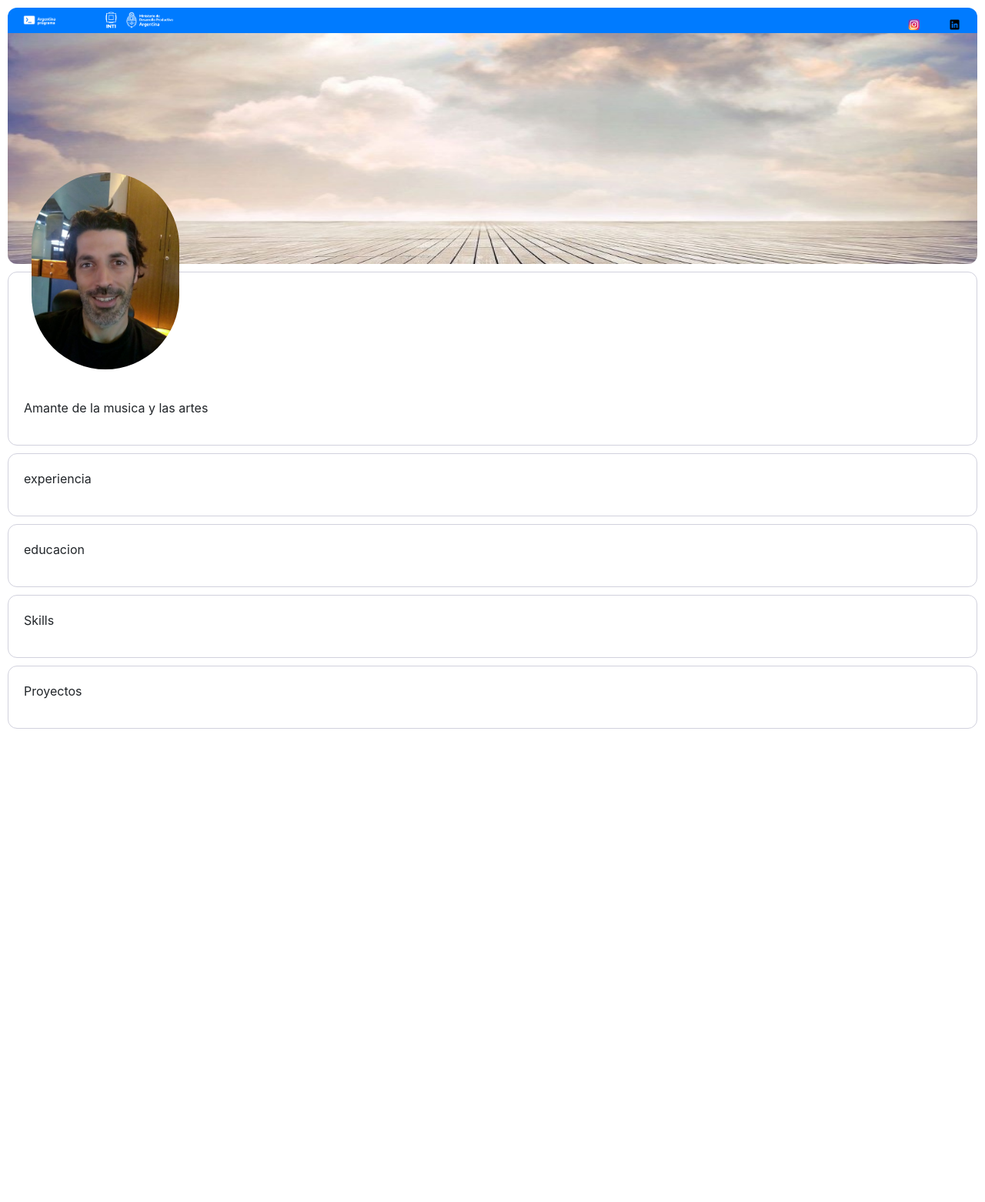
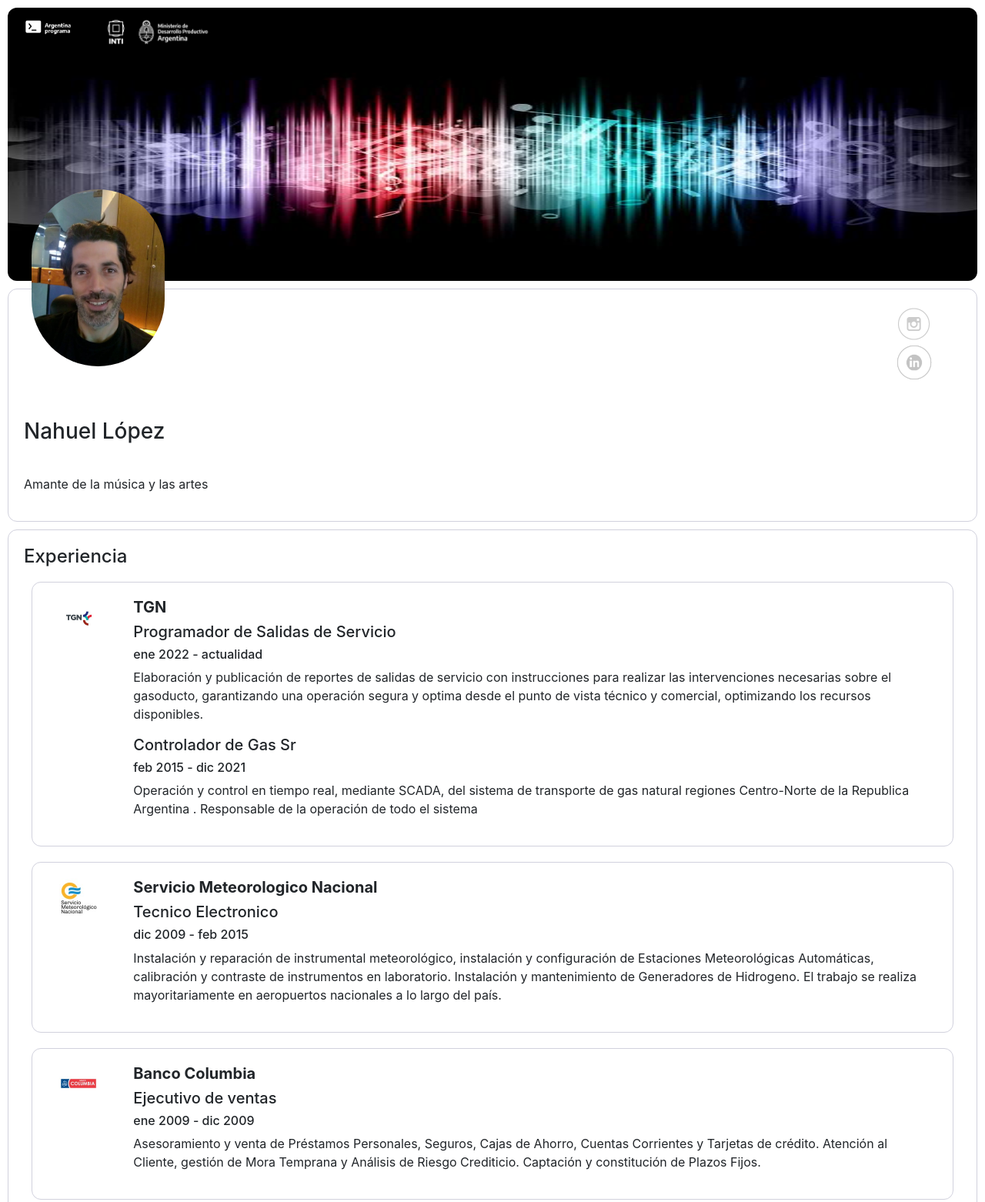
Before and after one commit to nahueltano81/Nahuel-FrontEnd, a plain HTML site: page index.html in a window 1280 px wide. Shown: the top 1562 px of the page at 77% size. Before the commit the page ends 957 px from the top, so only its background shows below. Drawn offline with nearby package versions, Linux system fonts and the light colour scheme; files whose address does not match are found by name.

Commit message:
maqueta1

```diff
--- a/index.html
+++ b/index.html
@@ -21,39 +21,95 @@
     <div id= "header" class="mat-card">
         <div id="logos" class="row bg-primary rounded-top" style="padding: 0%;">
           <div class="col-1">
-            <a href="https://argentinaprograma.inti.gob.ar"><img class= img-thumbnail src="C:\Users\Dario\Desktop\Yo programo\Nahuel-FrontEnd\Imagenes\APLogo-20-20.png" width="70%"></a>
+            <a href="https://argentinaprograma.inti.gob.ar"><img class= img-thumbnail2 src="C:\Users\Dario\Desktop\Yo programo\Nahuel-FrontEnd\Imagenes\APLogo-20-20.png" width="100px" height="100px"></a>
           </div>
-          <div class="col-10">
-            <a href="https://www.argentina.gob.ar/inti"><img class= img-thumbnail src="C:\Users\Dario\Desktop\Yo programo\Nahuel-FrontEnd\Imagenes\LogosInti.png" width="10%"></a>
-          </div>
-          <div class="col margin-top1">
-            <a href="https://www.instagram.com/nahueltano81/"><img src="C:\Users\Dario\Desktop\Yo programo\Nahuel-FrontEnd\Imagenes\pngwing.com.png" width="70%"></a>
-          </div>
-          <div class="col margin-top1">
-            <a href="https://www.linkedin.com/in/nahuel-lopez-b55433237/"><img src="C:\Users\Dario\Desktop\Yo programo\Nahuel-FrontEnd\Imagenes\linkedinlogo.png" width="70%"></a>
+          <div class="col-10 bg-primary rounded-right-top">
+            <a href="https://www.argentina.gob.ar/inti"><img class= img-thumbnail src="C:\Users\Dario\Desktop\Yo programo\Nahuel-FrontEnd\Imagenes\LogosInti.png" width="150px" height="150px"></a>
           </div>
         </div>
         <div id="imagenes" class="row">
-          <img src="C:\Users\Dario\Desktop\Yo programo\Nahuel-FrontEnd\Imagenes\background2-para-paginas-web-html.jpg" class="rounded-bottom" width="100%" height="300px">
+          <img src="C:\Users\Dario\Desktop\Yo programo\Nahuel-FrontEnd\Imagenes\fondomusica.jpg" class="rounded-bottom" width="100%" height="300px">
         </div>
     </div>
     <div id="acercade" class="card mat-card">
+      <div class="row">
         <div id="fotoperfil"  class="image2">
-        <img src="C:\Users\Dario\Desktop\Yo programo\Nahuel-FrontEnd\Imagenes\IMG-20201211-WA0004.jpg" width="20%" class="rounded-pill">
+          <img src="C:\Users\Dario\Desktop\Yo programo\Nahuel-FrontEnd\Imagenes\IMG-20201211-WA0004.jpg" width="18%" class="rounded-pill">
+        </div>
+        <div class="col-11">
+        </div>
+        <div class="col-1" style="padding-right: 0;">
+          <a href="https://www.instagram.com/nahueltano81/"><img src="C:\Users\Dario\Desktop\Yo programo\Nahuel-FrontEnd\Imagenes\instagris.png" width="50px" height="50px"></a>
+          <a href="https://www.linkedin.com/in/nahuel-lopez-b55433237/"><img src="C:\Users\Dario\Desktop\Yo programo\Nahuel-FrontEnd\Imagenes\link2.png" width="50px" height="50px"></a>
+        </div>
           </div>
             <p></p>
             <p></p>
             <p></p>
+            <h3>Nahuel López</h3>
             <p></p>
             <p></p>
-      <p></p>
-      <p></p>
-      <p></p>
-      <p></p>
-      <p>Amante de la musica y las artes</p>
+            <p>Amante de la música y las artes</p>
+          </div>
+      </div>
     </div>
     <div id="experiencia" class="card mat-card">
-      <p>experiencia</p>
+        <h4>Experiencia</h1>
+          <div id="1" class="card mat-card">
+            <div class="row">
+              <div class="col-1">
+                <img src="C:\Users\Dario\Desktop\Yo programo\Nahuel-FrontEnd\Imagenes\TGN.jfif" height=50px width=50px alt="">
+              </div>
+              <div class="col-11">
+                <h5><strong>TGN</strong></h5>
+              <div id="puesto1">
+                <h5>Programador de Salidas de Servicio</h5><h6>ene 2022 - actualidad</h6>
+                <p>Elaboración y publicación de reportes de salidas de servicio con instrucciones para realizar las intervenciones necesarias sobre el gasoducto, garantizando una operación segura y optima desde el punto de vista técnico y comercial, optimizando los recursos disponibles.</p>
+              </div>
+              <div id="puesto2">
+                <h5>Controlador de Gas Sr</h5><h6>feb 2015 - dic 2021</h6>
+                <p>Operación y control en tiempo real, mediante SCADA, del sistema de transporte de gas natural regiones Centro-Norte de la Republica Argentina
+                . Responsable de la operación de todo el sistema</p>
+              </div>
+              </div>
+            </div>
+          </div>
+          <div id="2" class="card mat-card">
+            <div class="row">
+              <div class="col-1">
+                <img src="C:\Users\Dario\Desktop\Yo programo\Nahuel-FrontEnd\Imagenes\SMN.jfif" height=50px width=50px alt="">
+              </div>
+              <div class="col-11">
+                <h5><strong>Servicio Meteorologico Nacional</strong></h5>
+                <h5>Tecnico Electronico</h5><h6>dic 2009 - feb 2015</h6>
+                <p>Instalación y reparación de instrumental meteorológico, instalación y configuración de Estaciones Meteorológicas Automáticas, calibración y contraste de instrumentos en laboratorio. Instalación y mantenimiento de Generadores de Hidrogeno. El trabajo se realiza mayoritariamente en aeropuertos nacionales a lo largo del país.</p>
+              </div>
+            </div>
+            </div>
+          <div id="3" class="card mat-card">
+            <div class="row">
+              <div class="col-1">
+                <img src="C:\Users\Dario\Desktop\Yo programo\Nahuel-FrontEnd\Imagenes\COL.jfif" height=50px width=50px alt="">
+              </div>
+              <div class="col-11">
+                <h5><strong>Banco Columbia</strong></h5>
+                <h5>Ejecutivo de ventas</h5><h6>ene 2009 - dic 2009</h6>
+                <p>Asesoramiento y venta de Préstamos Personales, Seguros, Cajas de Ahorro, Cuentas Corrientes y Tarjetas de crédito. Atención al Cliente, gestión de Mora Temprana y Análisis de Riesgo Crediticio. Captación y constitución de Plazos Fijos.</p>
+              </div>
+            </div>
+          </div>
+          <div id="4" class="card mat-card">
+            <div class="row">
+              <div class="col-1">
+                <img src="C:\Users\Dario\Desktop\Yo programo\Nahuel-FrontEnd\Imagenes\HIPO.jfif" height=50px width=50px alt="">
+              </div>
+              <div class="col-11">
+                <h5><strong>Banco Hipotecario</strong></h5>
+                <h5>Ejecutivo de ventas</h5><h6>oct 2006 - ene 2009</h6>
+                <p>Asesoramiento y venta de Préstamos Personales e Hipotecarios, Seguros y Tarjetas de Crédito tanto receptivo como en venta en frío. Atención al Cliente, Mora Temprana y Análisis de Riesgo Crediticio.</p>
+              </div>
+            </div>
+          </div>
     </div>
     <div id="educacion" class="card mat-card">
       <p>educacion</p>
@@ -61,7 +117,8 @@
     <div id="skills" class="card mat-card">
       <p>Skills</p>
     </div>
-    <div id="proyectos" class="card mat-card">
+    <div id="proyectos" class="card mat-card"
+    >
       <p>Proyectos</p>
     </div>
 
--- a/styles.css
+++ b/styles.css
@@ -5,12 +5,26 @@
     border-radius: 0.25rem;
     max-width: 100%;
     height: auto;
+    margin-top: 8px;
+    margin-bottom: 0px;
+}
+.img-thumbnail2 {
+  padding: 0rem;
+  background-color: transparent;
+  border: 1px solid transparent;
+  border-radius: 0.25rem;
+  max-width: 100%;
+  height: auto;
+  margin-top: 2px;
 }
 .margin-top {
     margin-top: 20px;
 }
 .margin-top1 {
-  margin-top: 8px;
+  margin-top: 11px;
+}
+.margin-left1 {
+  margin-left: 4px;
 }
   *,
   *::before,
@@ -42,3 +56,12 @@
   top: -130px;
   left: 30px;
 }
+.bg-primary {
+  background-color: black!important;
+}
+.rounded-left-top {
+  border-top-left-radius: 12px!important;
+}
+.rounded-right-top {
+  border-top-right-radius: 12px!important;
+}
```
Also changed, not shown: Imagenes/COL.jfif (added), Imagenes/HIPO.jfif (added), Imagenes/SMN.jfif (added), Imagenes/TGN.jfif (added), Imagenes/fondomusica.jpg (added), Imagenes/instagris.png (added), Imagenes/link.png (added), Imagenes/link2.png (added), Imagenes/linkedinlogo.png (deleted). Lines whose indentation alone changed are shown as unchanged.
